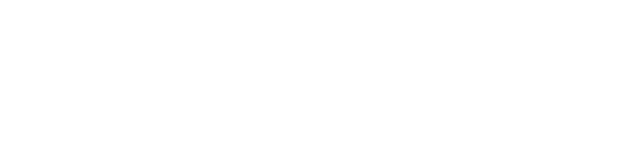
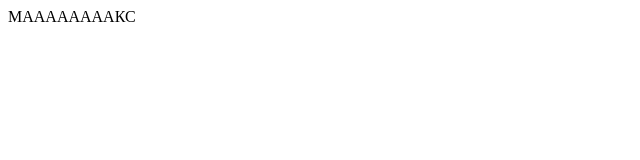
Before and after one commit to meowwmurr/MAX_Player, a plain HTML site: page checkout/index.html in a window 1280 px wide. Shown: the whole page, without its empty margins (0-640 px from the left). Drawn offline with Linux system fonts and the light colour scheme.

Commit message:
проверка

```diff
--- a/checkout/index.html
+++ b/checkout/index.html
@@ -5,6 +5,6 @@
     <title>MaxPlayer</title>
 </head>
 <body>
-
+<a>МААААААААКС</a>
 </body>
 </html>
```
